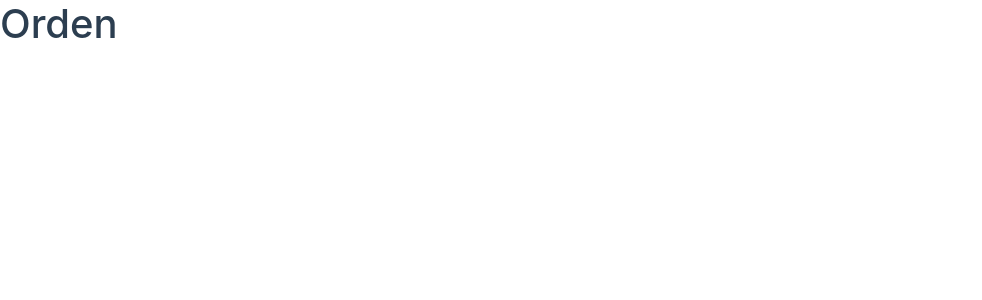
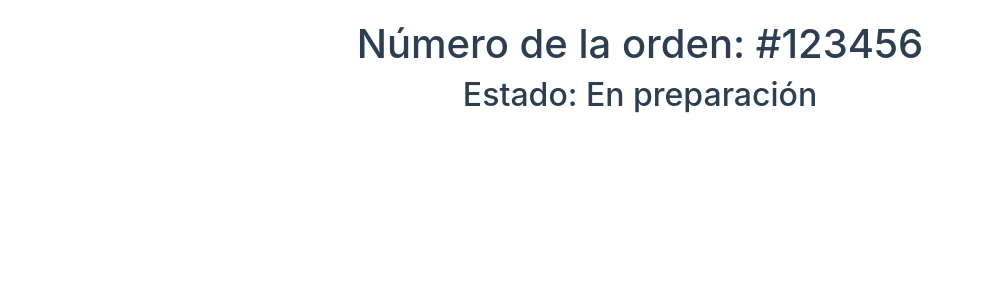
Before and after one commit to rangolucas/restaurantApp, a Vue app in the folder frontend/: page /user/orders/1 in a window 1280 px wide. Shown: the top 300 px of the page, without its empty margins (0-982 px from the left). Built offline with nearby package versions, Linux system fonts and the light colour scheme.

Commit message:
add basic order view

```diff
--- a/frontend/src/views/OrdersView.vue
+++ b/frontend/src/views/OrdersView.vue
@@ -1,7 +1,25 @@
 <script setup>
+import { ref } from 'vue';
+
+const orderStatus = ref('En preparación');
+const orderId = ref('123456');
 </script>
+
 <template>
   <main>
-    <h1>Orden</h1>
+    <h1>Número de la orden: #{{ orderId }}</h1>
+    <h2>Estado: {{ orderStatus }}</h2>
+
   </main>
 </template>
+
+<style scoped>
+main {
+  display: flex;
+  flex-direction: column;
+  align-items: center;
+  height: 100vh;
+  padding: 20px;
+}
+
+</style>
```
